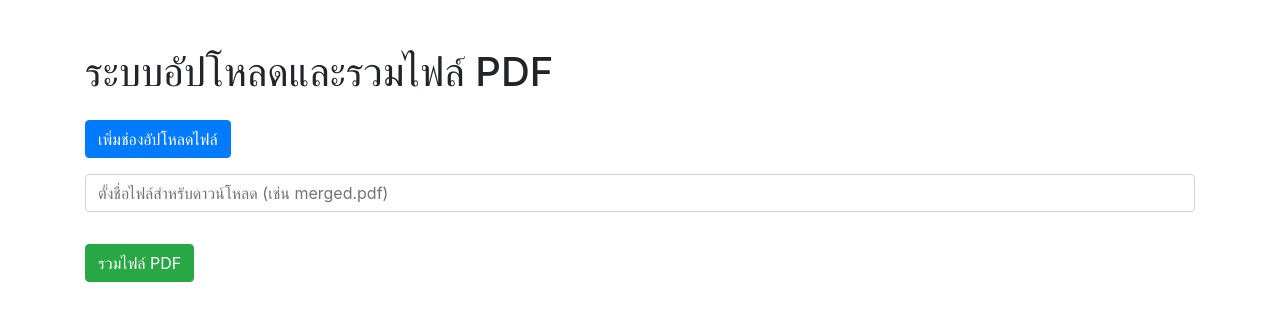
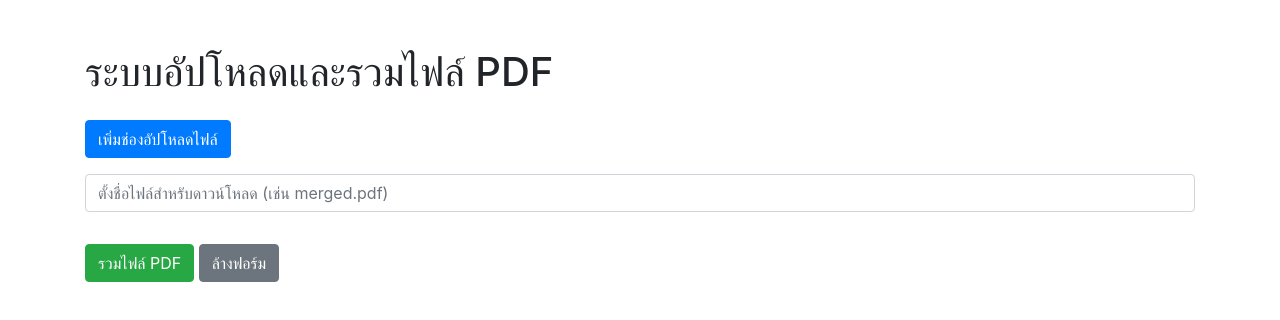
Before and after one commit to mamazaki/mergepdf, a plain HTML site: page index.html in a window 1280 px wide. Drawn offline with nearby package versions, Linux system fonts and the light colour scheme.

Commit message:
Update index.html

```diff
--- a/index.html
+++ b/index.html
@@ -33,6 +33,7 @@
             <input type="text" id="outputFilename" class="form-control mt-3" placeholder="ตั้งชื่อไฟล์สำหรับดาวน์โหลด (เช่น merged.pdf)">
         </div>
         <button class="btn btn-success mt-3" onclick="mergePDFs()">รวมไฟล์ PDF</button>
+        <button class="btn btn-secondary mt-3" onclick="clearForm()">ล้างฟอร์ม</button>
         <a id="downloadLink" class="btn btn-info mt-3" style="display:none;">ดาวน์โหลดไฟล์ที่รวมแล้ว</a>
     </div>
 
```
